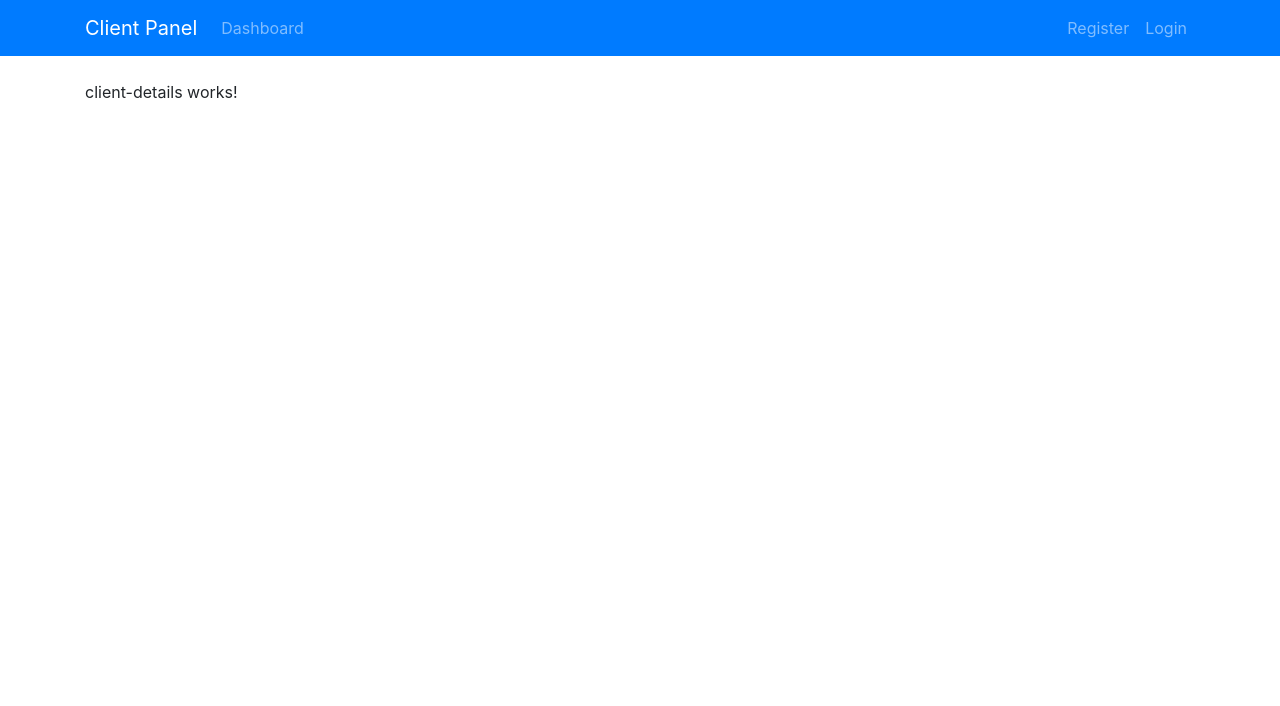
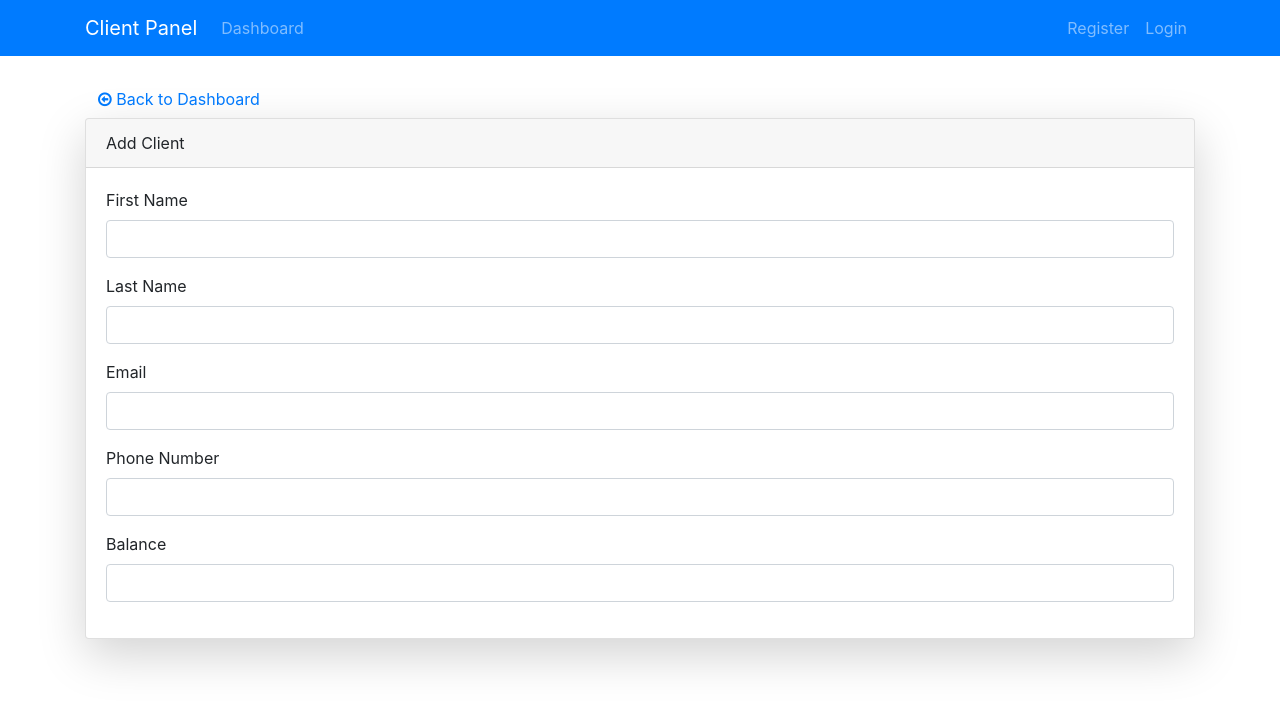
Before and after one commit to stradtkt/client-panel-angular, an Angular app: page /client/add in a window 1280 px wide. Shown: the top 706 px of the page. Built offline with nearby package versions, Linux system fonts and the light colour scheme; what angularfire2 would draw is missing.

Commit message:
Added the add-client form and will also show validation errors if there are any

```diff
--- a/src/app/app-routing.module.ts
+++ b/src/app/app-routing.module.ts
@@ -13,11 +13,11 @@
   {path: '', component: DashboardComponent},
   {path: 'login', component: LoginComponent},
   {path: 'register', component: RegisterComponent},
-  {path: 'client/:id', component: ClientDetailsComponent},
   {path: 'client/add', component: AddClientComponent},
   {path: 'client/edit/:id', component: EditClientComponent},
   {path: 'settings', component: SettingsComponent},
-  {path: '**', component: NotFoundComponent},
+  {path: 'client/:id', component: ClientDetailsComponent},
+  {path: '**', component: NotFoundComponent}
 ];
 
 @NgModule({
--- a/src/app/app.module.ts
+++ b/src/app/app.module.ts
@@ -18,6 +18,7 @@
 import { NotFoundComponent } from './components/not-found/not-found.component';
 import { AppRoutingModule } from './app-routing.module';
 import {ClientService} from './services/client.service';
+import {FormsModule} from '@angular/forms';
 
 @NgModule({
   declarations: [
@@ -39,7 +40,8 @@
     AppRoutingModule,
     AngularFireModule.initializeApp(environment.firebase, 'clientpanel'),
     AngularFirestoreModule,
-    AngularFireAuthModule
+    AngularFireAuthModule,
+    FormsModule
   ],
   providers: [ClientService],
   bootstrap: [AppComponent]
--- a/src/app/components/add-client/add-client.component.html
+++ b/src/app/components/add-client/add-client.component.html
@@ -1,3 +1,117 @@
-<p>
-  add-client works!
-</p>
+<div class="row">
+  <div class="col-md-6">
+    <a routerLink="/" class="btn btn-link"><i class="fa fa-arrow-circle-o-left"></i> Back to Dashboard</a>
+  </div>
+  <div class="col-md-6">
+
+  </div>
+</div>
+
+<div class="card shadow-lg">
+  <div class="card-header">
+    Add Client
+  </div>
+  <div class="card-body">
+    <form #clientForm="ngForm" (ngSubmit)="onSubmit(clientForm)">
+      <div class="form-group">
+        <label for="firstName">First Name</label>
+        <input
+          type="text"
+          class="form-control"
+          name="firstName"
+          #clientFirstName="ngModel"
+          [ngClass]="{'is-invalid': clientFirstName.errors && clientFirstName.touched}"
+          [(ngModel)]="firstName"
+          minlength="2"
+          required
+        >
+        <div [hidden]="!clientFirstName.errors?.required" class="invalid-feedback">
+          First Name is required
+        </div>
+        <div [hidden]="!clientFirstName.errors?.minlength" class="invalid-feedback">
+          First Name must be at least 2 characters
+        </div>
+      </div>
+
+      <div class="form-group">
+        <label for="lastName">Last Name</label>
+        <input
+          type="text"
+          class="form-control"
+          name="lastName"
+          #clientLastName="ngModel"
+          [ngClass]="{'is-invalid': clientLastName.errors && clientLastName.touched}"
+          [(ngModel)]="lastName"
+          minlength="2"
+          required
+        >
+        <div [hidden]="!clientLastName.errors?.required" class="invalid-feedback">
+          Last Name is required
+        </div>
+        <div [hidden]="!clientLastName.errors?.minlength" class="invalid-feedback">
+          Last Name must be at least 2 characters
+        </div>
+      </div>
+
+      <div class="form-group">
+        <label for="email">Email</label>
+        <input
+          type="text"
+          class="form-control"
+          name="email"
+          #clientEmail="ngModel"
+          [ngClass]="{'is-invalid': clientEmail.errors && clientEmail.touched}"
+          [(ngModel)]="email"
+          pattern="^\w+([\.-]?\w+)*@\w+([\.-]?\w+)*(\.\w{2,3})+$"
+          required
+        >
+        <div [hidden]="!clientEmail.errors?.required" class="invalid-feedback">
+          Email is required
+        </div>
+        <div [hidden]="!clientEmail.errors?.pattern" class="invalid-feedback">
+          Email is not valid
+        </div>
+      </div>
+
+      <div class="form-group">
+        <label for="phone">Phone Number</label>
+        <input
+          type="text"
+          class="form-control"
+          name="phone"
+          #clientPhone="ngModel"
+          [ngClass]="{'is-invalid': clientPhone.errors && clientPhone.touched}"
+          [(ngModel)]="phone"
+          minlength="10"
+          required
+        >
+        <div [hidden]="!clientPhone.errors?.required" class="invalid-feedback">
+          Phone Number is required
+        </div>
+        <div [hidden]="!clientPhone.errors?.minlength" class="invalid-feedback">
+          Phone Number needs to be a length of at least 10 characters
+        </div>
+      </div>
+
+      <div class="form-group">
+        <label for="balance">Balance</label>
+        <input
+          type="number"
+          class="form-control"
+          name="balance"
+          #clientBalance="ngModel"
+          [ngClass]="{'is-invalid': clientBalance.errors && clientBalance.touched}"
+          [(ngModel)]="balance"
+          required
+          minlength="0"
+        >
+        <div [hidden]="!clientBalance.errors?.required" class="invalid-feedback">
+          Balance is required
+        </div>
+        <div [hidden]="!clientBalance.errors?.minlength" class="invalid-feedback">
+          Balance has a min length of 0
+        </div>
+      </div>
+    </form>
+  </div>
+</div>
--- a/src/app/components/add-client/add-client.component.ts
+++ b/src/app/components/add-client/add-client.component.ts
@@ -1,4 +1,5 @@
 import { Component, OnInit } from '@angular/core';
+import {Client} from '../../models/Client';
 
 @Component({
   selector: 'app-add-client',
@@ -6,6 +7,14 @@
   styleUrls: ['./add-client.component.css']
 })
 export class AddClientComponent implements OnInit {
+  client: Client = {
+    firstName: '',
+    lastName: '',
+    email: '',
+    phone: '',
+    balance: 0
+  };
+  disableBalanceOnAdd: boolean = true;
 
   constructor() { }
 
--- a/src/app/components/dashboard/dashboard.component.html
+++ b/src/app/components/dashboard/dashboard.component.html
@@ -1 +1,8 @@
-<app-clients></app-clients>
+<div class="row">
+  <div class="col-md-10">
+    <app-clients></app-clients>
+  </div>
+  <div class="col-md-2">
+    <app-sidebar></app-sidebar>
+  </div>
+</div>
--- a/src/app/components/sidebar/sidebar.component.html
+++ b/src/app/components/sidebar/sidebar.component.html
@@ -1,3 +1,3 @@
-<p>
-  sidebar works!
-</p>
+<a routerLink="client/add" class="btn btn-success btn-block">
+  <i class="fa fa-plus"></i> New Client
+</a>
```
